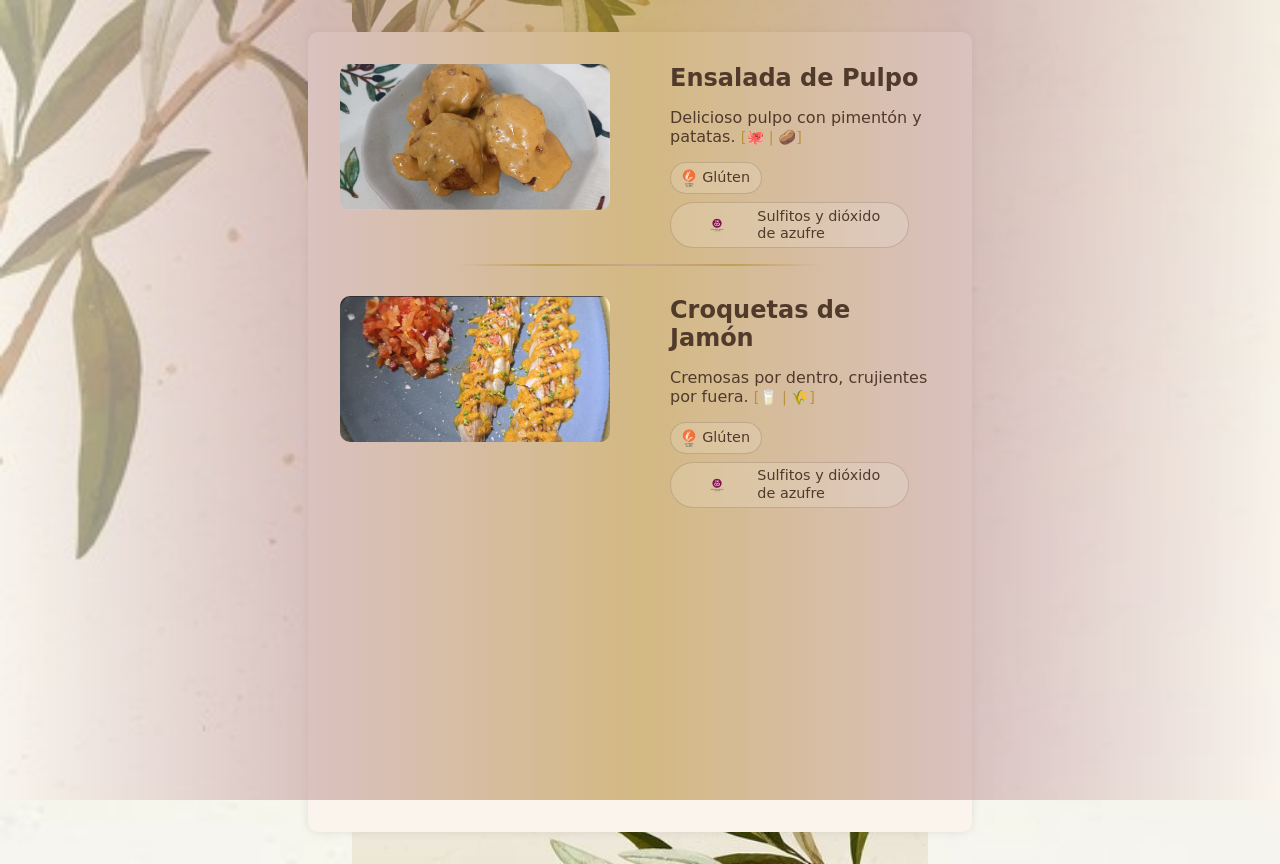
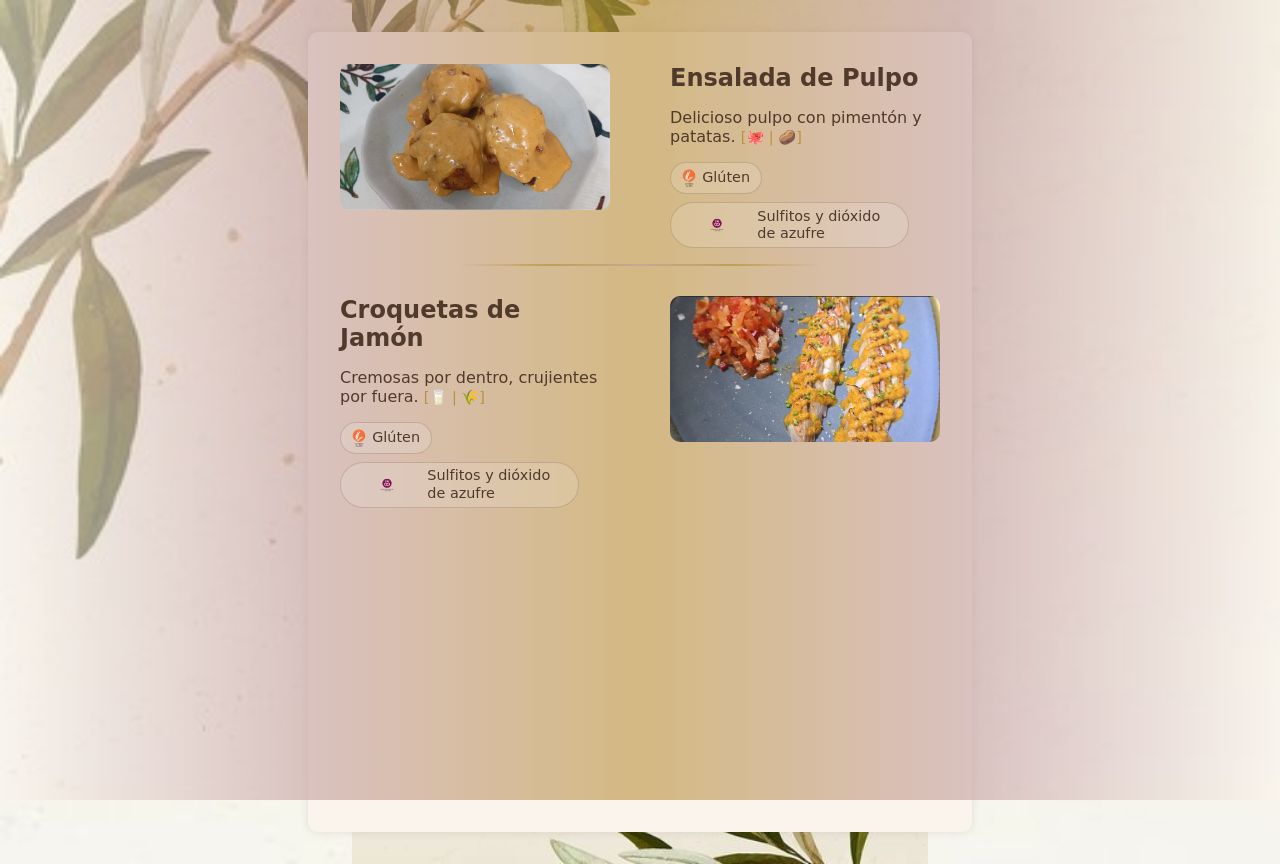
Before and after one commit to jclm97/mardeolivos.github.io, a plain HTML site: page index.html in a window 1280 px wide. Drawn offline with Linux system fonts and the light colour scheme.

Commit message:
Alineación espejo correcta en productos impar retroceder 2

```diff
--- a/index.html
+++ b/index.html
@@ -37,7 +37,7 @@
             </section>
 
             <!-- Producto 2 -->
-            <section class="producto fila impar">
+            <section class="producto fila par">
                 <div class="info">
                     <h2>Croquetas de Jamón</h2>
                     <p>Cremosas por dentro, crujientes por fuera. <span class="alergenos">[🥛 | 🌾]</span></p>
```
